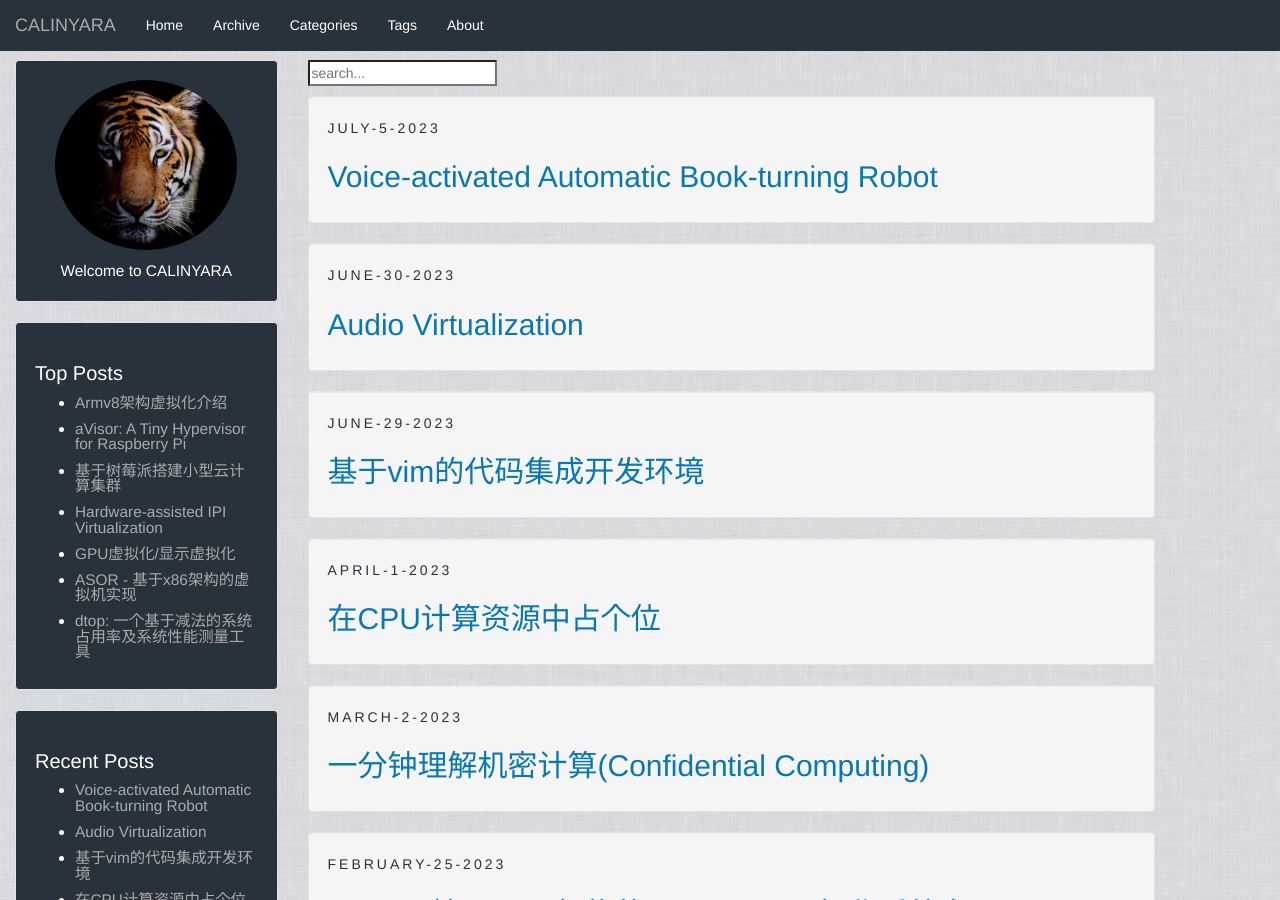
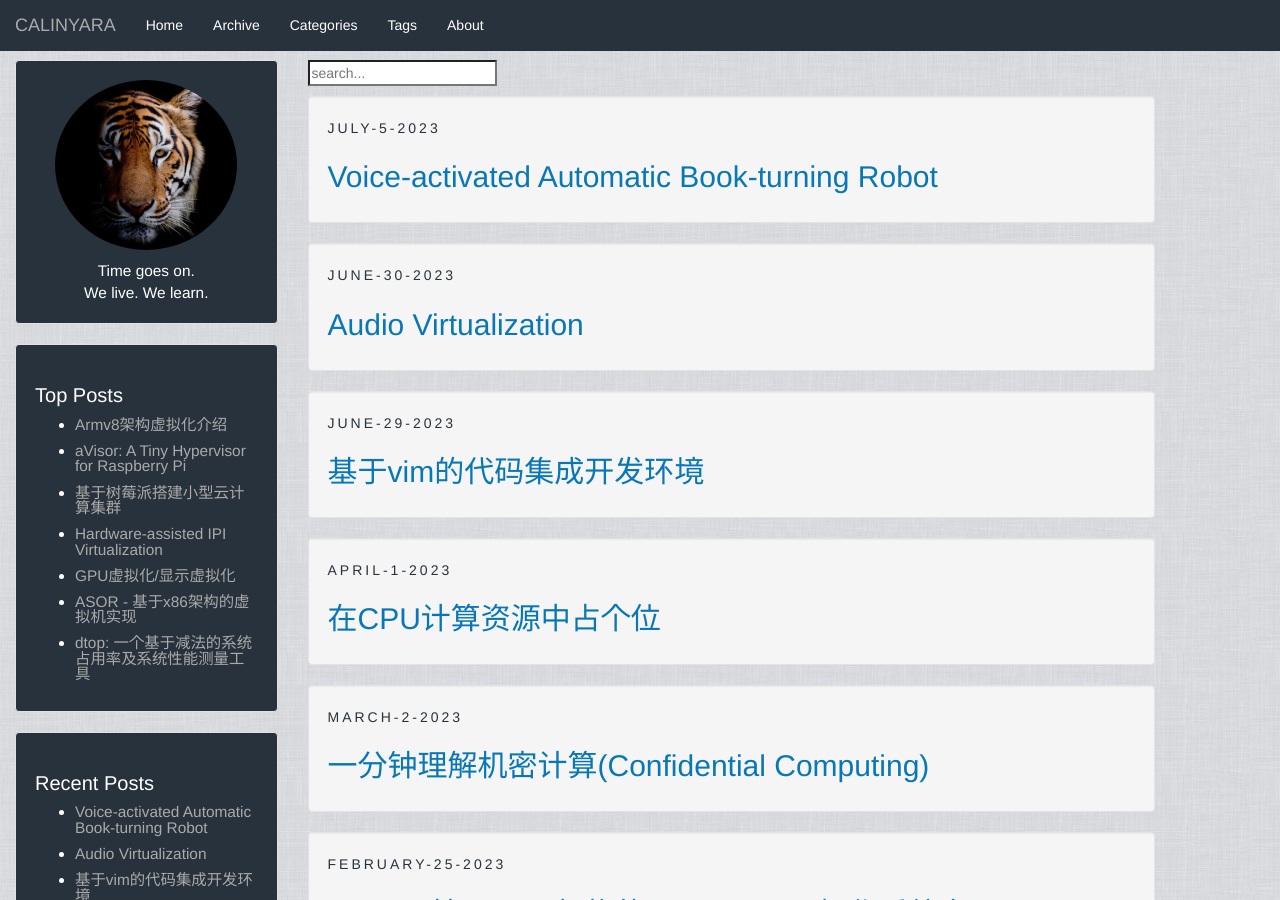
Before and after one commit to calinyara/calinyara.github.io, a Jekyll site: the page built from index.html, in a window 1280 px wide and 900 px high. Built offline with Jekyll 4.4.1, drawn with Linux system fonts in a browser that asks for light colours; the list of posts is cut into pages by our own code.

Commit message:
change config

```diff
--- a/_config.yml
+++ b/_config.yml
@@ -2,7 +2,7 @@
 
 name: CALINYARA
 title: CALINYARA
-description: Welcome to CALINYARA
+description: Time goes on. <br> We live. We learn.
 author: calinyara
 
 # url is currently only used only for the RSS feed in feed.xml
```
